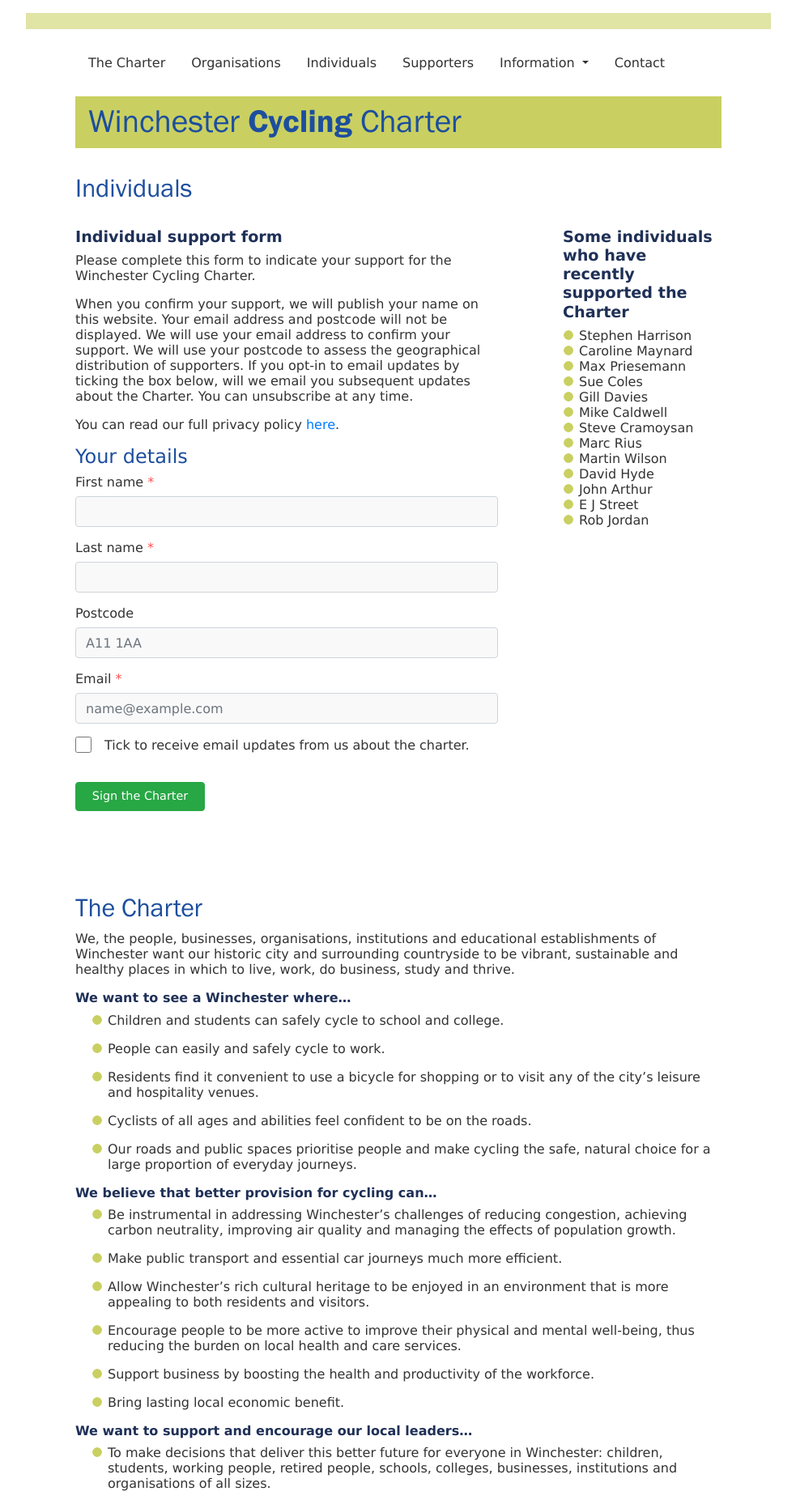
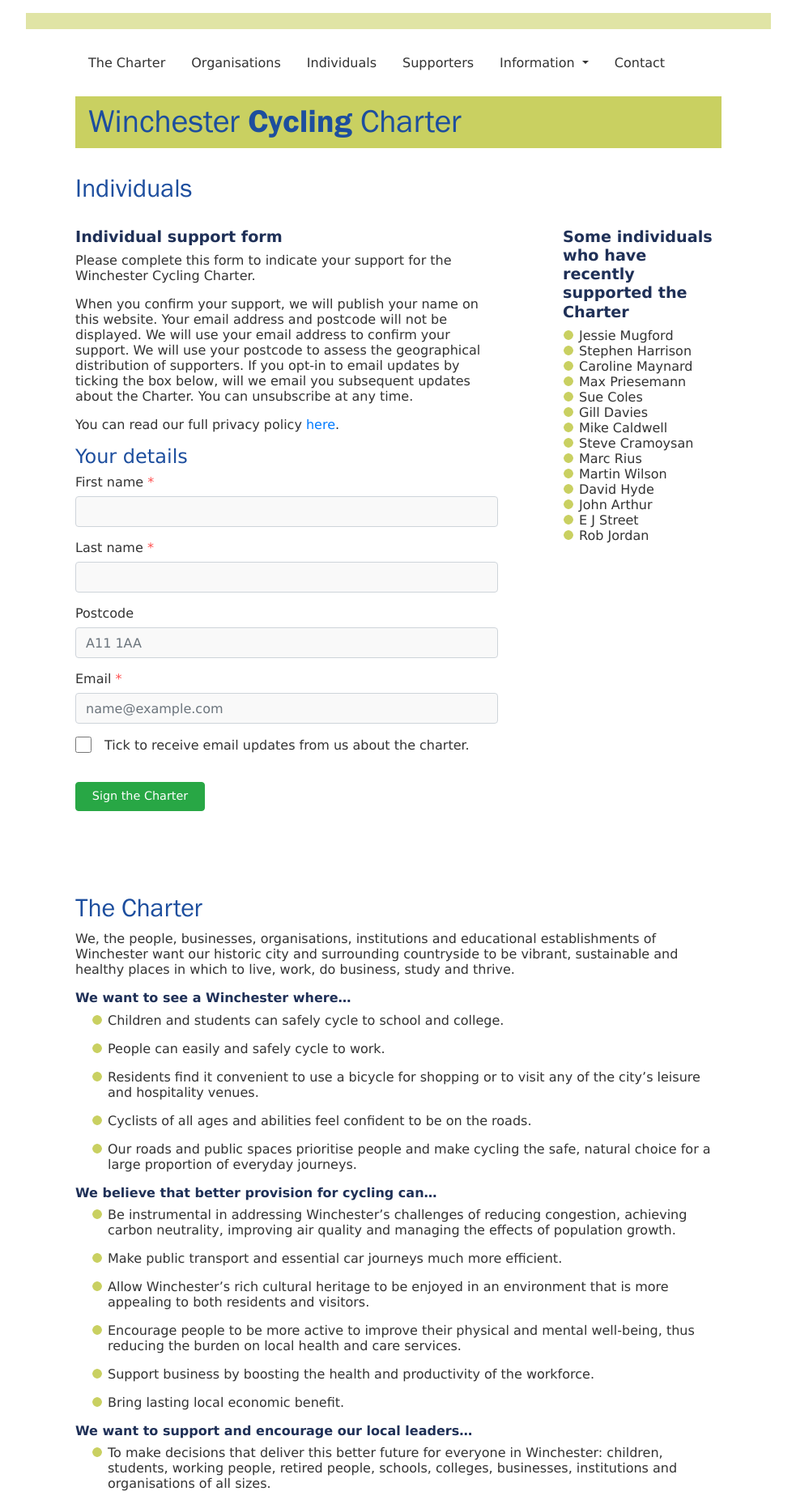
Before and after one commit to winchestercyclingcharter/winchestercyclingcharter.github.io, a Jekyll site: the page built from ind-page.md, in a window 1280 px wide. Shown: the whole page at 81% size, without its empty margins (148-1131 px from the left). Built offline with Jekyll 4.4.1, drawn with Linux system fonts in a browser that asks for light colours; nearby versions of some CDN libraries.

Commit message:
Update people.yml

```diff
--- a/_data/people.yml
+++ b/_data/people.yml
@@ -12,3 +12,4 @@ people:
 - { lastname: Priesemann, firstname: Max, dt: 20210216-113340-770614 }
 - { lastname: Maynard, firstname: Caroline, dt: 20210216-140403-719357 }
 - { lastname: Harrison, firstname: Stephen, dt: 20210216-173804-910369 }
+- { lastname: Mugford, firstname: Jessie, dt: 20210217-174202-870302 }
```
